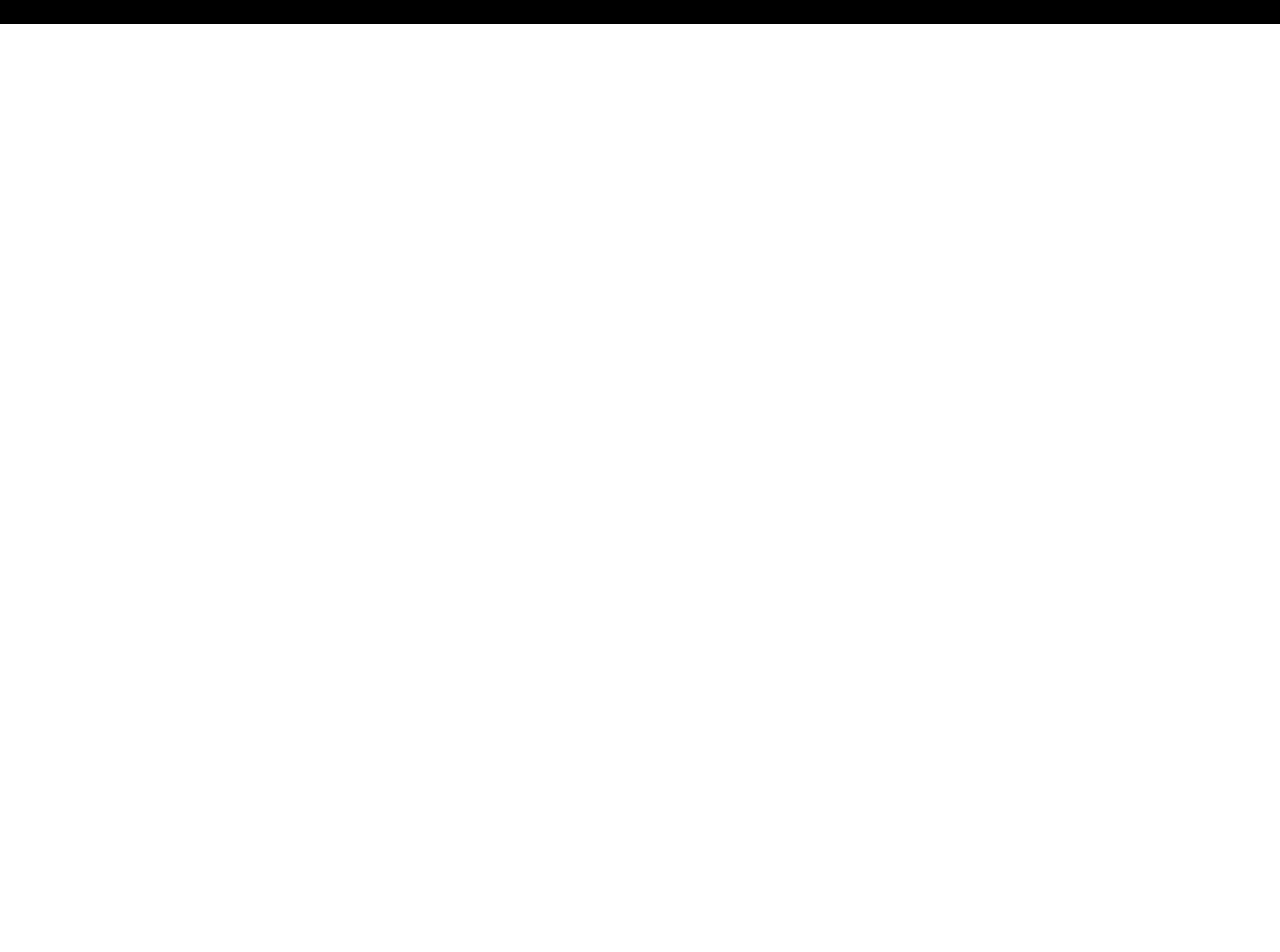
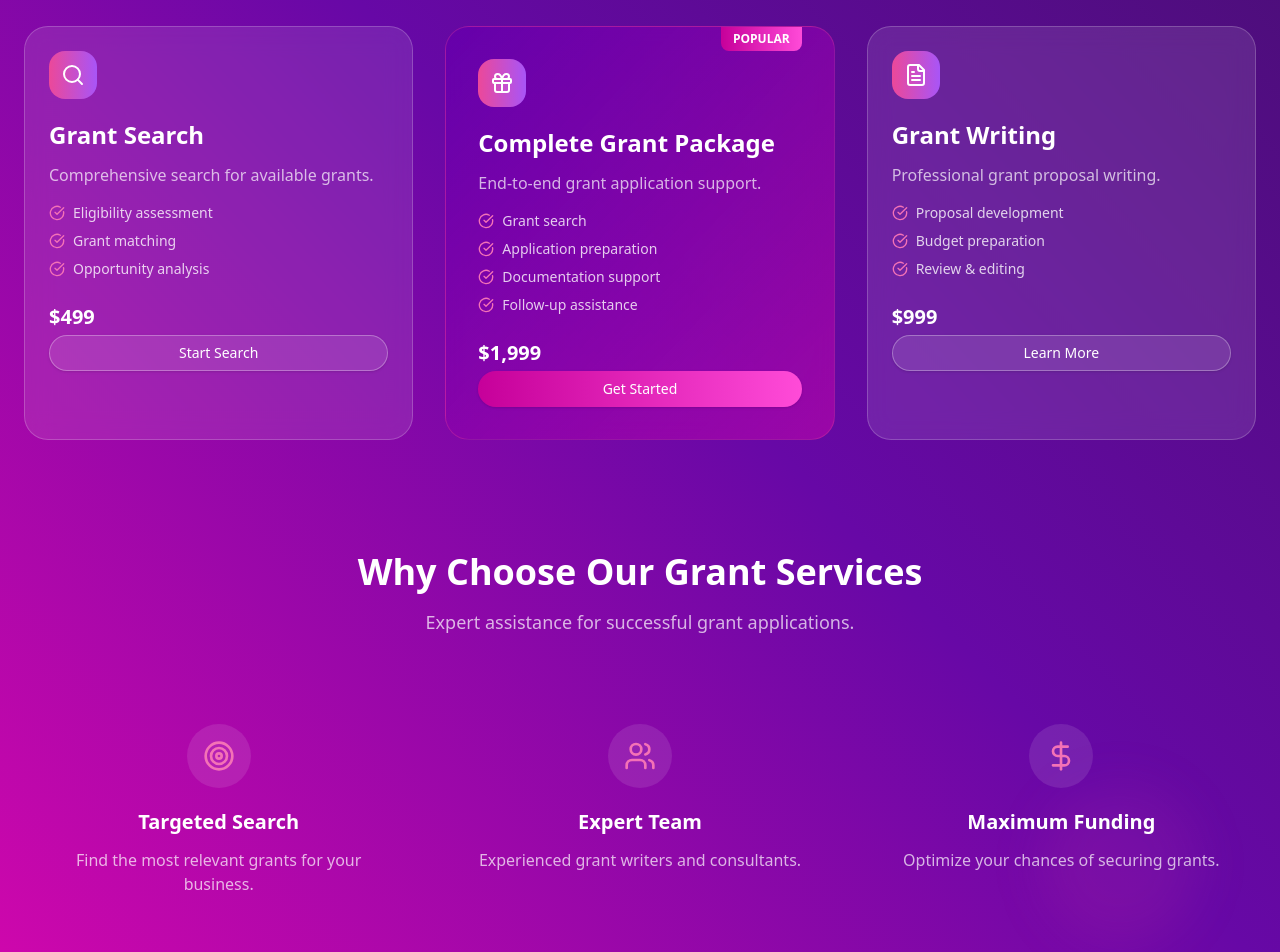
Before and after one commit to darshit890/pitchvilla-landing-page, a Next.js app: page /grants in a window 1280 px wide. Shown: the part 460-1412 px from the top of the page. Before the commit the page ends 800 px from the top, so only its background shows below. Built offline with nearby package versions, Linux system fonts and the light colour scheme.

Commit message:
Update page.tsx

```diff
--- a/src/app/grants/page.tsx
+++ b/src/app/grants/page.tsx
@@ -1,9 +1,156 @@
-import React from 'react'
+"use client";
 
-const page = () => {
+import React from 'react';
+import { ArrowRight, GiftIcon, FileText, Search, Briefcase, CheckCircle, DollarSign, Target, Users } from "lucide-react";
+import { Button } from "@/components/ui/button";
+
+const GrantsPage = () => {
   return (
-    <div>page</div>
-  )
-}
+    <div className="min-h-screen bg-gradient-to-bl from-[#44106C] via-[#6708A6] to-[#D007AC] overflow-hidden relative">
+      {/* Decorative elements */}
+      <div className="absolute top-10 left-10 w-32 h-32 bg-white/5 rounded-full blur-xl"></div>
+      <div className="absolute bottom-10 right-20 w-40 h-40 bg-pink-500/10 rounded-full blur-xl"></div>
 
-export default page
+      {/* Hero Section */}
+      <div className="container mx-auto px-6 pt-20 pb-12 relative z-10">
+        <div className="inline-block px-3 py-1 bg-white/10 backdrop-blur-sm rounded-full text-pink-200 text-xs font-medium mb-3">
+          Business Grants
+        </div>
+
+        <h1 className="text-4xl md:text-6xl lg:text-7xl text-white font-bold leading-tight tracking-tight max-w-4xl">
+          Access <span className="text-pink-300">Government Grants</span> & <span className="text-pink-300">Funding</span>
+        </h1>
+
+        <p className="mt-6 text-lg md:text-xl text-white/80 leading-relaxed font-light max-w-2xl">
+          Expert assistance in identifying and securing government grants and funding opportunities for your business.
+        </p>
+
+        {/* Service Cards */}
+        <div className="grid grid-cols-1 md:grid-cols-3 gap-8 mt-16">
+          <div className="bg-white/10 backdrop-blur-md rounded-3xl p-6 border border-white/20">
+            <div className="h-12 w-12 bg-gradient-to-r from-pink-500 to-purple-500 rounded-2xl flex items-center justify-center mb-5">
+              <Search className="h-6 w-6 text-white" />
+            </div>
+            <h3 className="text-2xl font-bold text-white mb-3">Grant Search</h3>
+            <p className="text-white/70 mb-4">Comprehensive search for available grants.</p>
+            <ul className="space-y-2 mb-6">
+              <li className="flex items-center text-white/80 text-sm">
+                <CheckCircle className="h-4 w-4 text-pink-400 mr-2" />
+                Eligibility assessment
+              </li>
+              <li className="flex items-center text-white/80 text-sm">
+                <CheckCircle className="h-4 w-4 text-pink-400 mr-2" />
+                Grant matching
+              </li>
+              <li className="flex items-center text-white/80 text-sm">
+                <CheckCircle className="h-4 w-4 text-pink-400 mr-2" />
+                Opportunity analysis
+              </li>
+            </ul>
+            <p className="text-xl font-bold text-white mb-1">$499</p>
+            <Button className="w-full bg-white/10 hover:bg-white/20 text-white border border-white/30 rounded-full py-2">
+              Start Search
+            </Button>
+          </div>
+
+          <div className="bg-gradient-to-br from-[#6500AB]/90 to-[#D007AC]/50 backdrop-blur-md rounded-3xl p-8 border border-pink-500/30 relative">
+            <div className="absolute top-0 right-8 bg-gradient-to-r from-[#C6009A] to-[#FF4BD8] text-white text-xs font-bold px-3 py-1 rounded-b-lg">
+              POPULAR
+            </div>
+            <div className="h-12 w-12 bg-gradient-to-r from-pink-500 to-purple-500 rounded-2xl flex items-center justify-center mb-5">
+              <GiftIcon className="h-6 w-6 text-white" />
+            </div>
+            <h3 className="text-2xl font-bold text-white mb-3">Complete Grant Package</h3>
+            <p className="text-white/70 mb-4">End-to-end grant application support.</p>
+            <ul className="space-y-2 mb-6">
+              <li className="flex items-center text-white/80 text-sm">
+                <CheckCircle className="h-4 w-4 text-pink-400 mr-2" />
+                Grant search
+              </li>
+              <li className="flex items-center text-white/80 text-sm">
+                <CheckCircle className="h-4 w-4 text-pink-400 mr-2" />
+                Application preparation
+              </li>
+              <li className="flex items-center text-white/80 text-sm">
+                <CheckCircle className="h-4 w-4 text-pink-400 mr-2" />
+                Documentation support
+              </li>
+              <li className="flex items-center text-white/80 text-sm">
+                <CheckCircle className="h-4 w-4 text-pink-400 mr-2" />
+                Follow-up assistance
+              </li>
+            </ul>
+            <p className="text-xl font-bold text-white mb-1">$1,999</p>
+            <Button className="w-full bg-gradient-to-r from-[#C6009A] to-[#FF4BD8] hover:from-[#D800AA] hover:to-[#FF6DE1] text-white rounded-full py-2">
+              Get Started
+            </Button>
+          </div>
+
+          <div className="bg-white/10 backdrop-blur-md rounded-3xl p-6 border border-white/20">
+            <div className="h-12 w-12 bg-gradient-to-r from-pink-500 to-purple-500 rounded-2xl flex items-center justify-center mb-5">
+              <FileText className="h-6 w-6 text-white" />
+            </div>
+            <h3 className="text-2xl font-bold text-white mb-3">Grant Writing</h3>
+            <p className="text-white/70 mb-4">Professional grant proposal writing.</p>
+            <ul className="space-y-2 mb-6">
+              <li className="flex items-center text-white/80 text-sm">
+                <CheckCircle className="h-4 w-4 text-pink-400 mr-2" />
+                Proposal development
+              </li>
+              <li className="flex items-center text-white/80 text-sm">
+                <CheckCircle className="h-4 w-4 text-pink-400 mr-2" />
+                Budget preparation
+              </li>
+              <li className="flex items-center text-white/80 text-sm">
+                <CheckCircle className="h-4 w-4 text-pink-400 mr-2" />
+                Review & editing
+              </li>
+            </ul>
+            <p className="text-xl font-bold text-white mb-1">$999</p>
+            <Button className="w-full bg-white/10 hover:bg-white/20 text-white border border-white/30 rounded-full py-2">
+              Learn More
+            </Button>
+          </div>
+        </div>
+      </div>
+
+      {/* Features Section */}
+      <div className="container mx-auto px-6 py-16 relative z-10">
+        <div className="text-center mb-16">
+          <h2 className="text-3xl md:text-4xl font-bold text-white mb-4">Why Choose Our Grant Services</h2>
+          <p className="text-white/70 text-lg max-w-2xl mx-auto">Expert assistance for successful grant applications.</p>
+        </div>
+
+        <div className="grid grid-cols-1 md:grid-cols-3 gap-8">
+          <div className="flex flex-col items-center text-center p-6">
+            <div className="h-16 w-16 bg-white/10 rounded-full flex items-center justify-center mb-5">
+              <Target className="h-8 w-8 text-pink-400" />
+            </div>
+            <h3 className="text-xl font-bold text-white mb-3">Targeted Search</h3>
+            <p className="text-white/70">Find the most relevant grants for your business.</p>
+          </div>
+
+          <div className="flex flex-col items-center text-center p-6">
+            <div className="h-16 w-16 bg-white/10 rounded-full flex items-center justify-center mb-5">
+              <Users className="h-8 w-8 text-pink-400" />
+            </div>
+            <h3 className="text-xl font-bold text-white mb-3">Expert Team</h3>
+            <p className="text-white/70">Experienced grant writers and consultants.</p>
+          </div>
+
+          <div className="flex flex-col items-center text-center p-6">
+            <div className="h-16 w-16 bg-white/10 rounded-full flex items-center justify-center mb-5">
+              <DollarSign className="h-8 w-8 text-pink-400" />
+            </div>
+            <h3 className="text-xl font-bold text-white mb-3">Maximum Funding</h3>
+            <p className="text-white/70">Optimize your chances of securing grants.</p>
+          </div>
+        </div>
+      </div>
+
+
+    </div>
+  );
+};
+
+export default GrantsPage;
```
